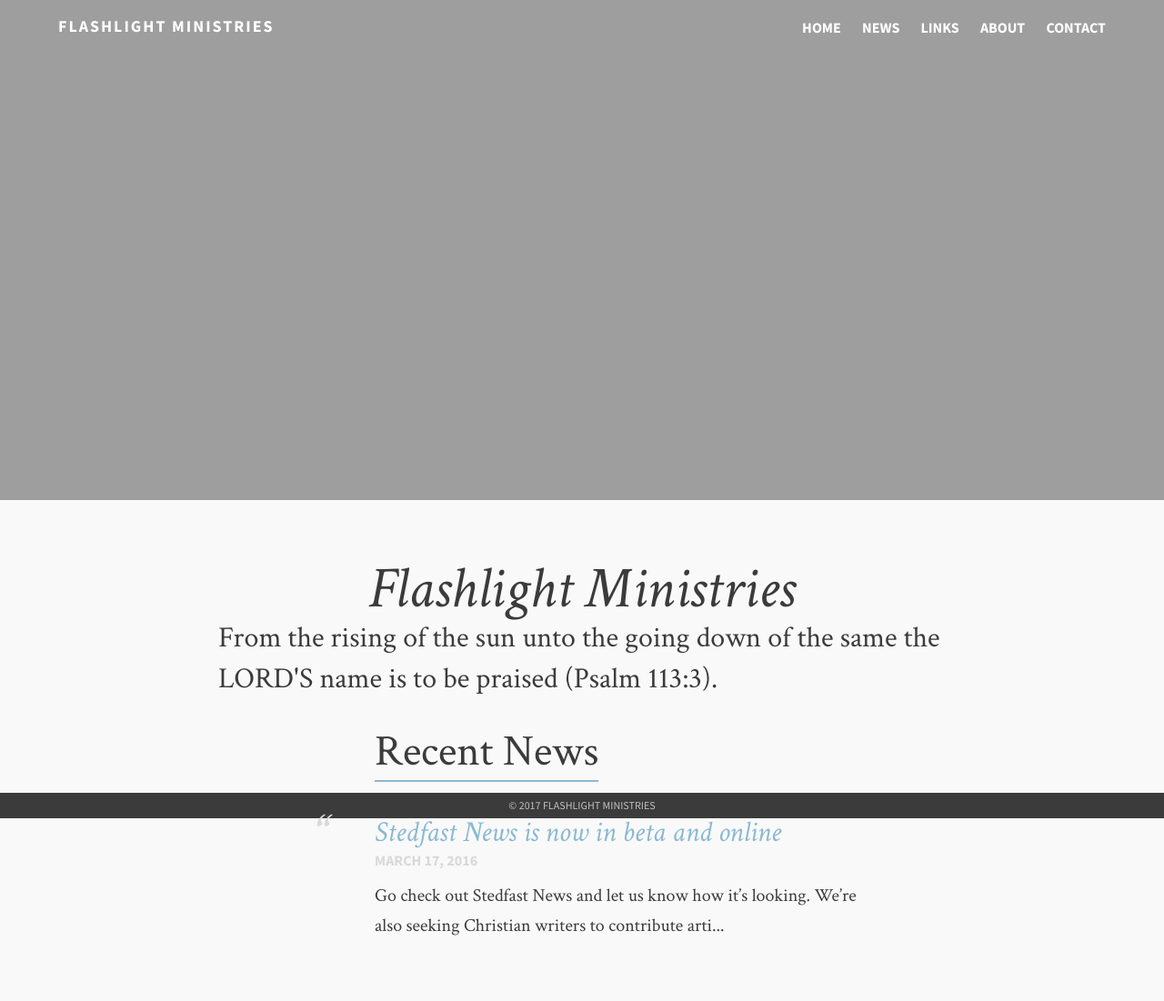
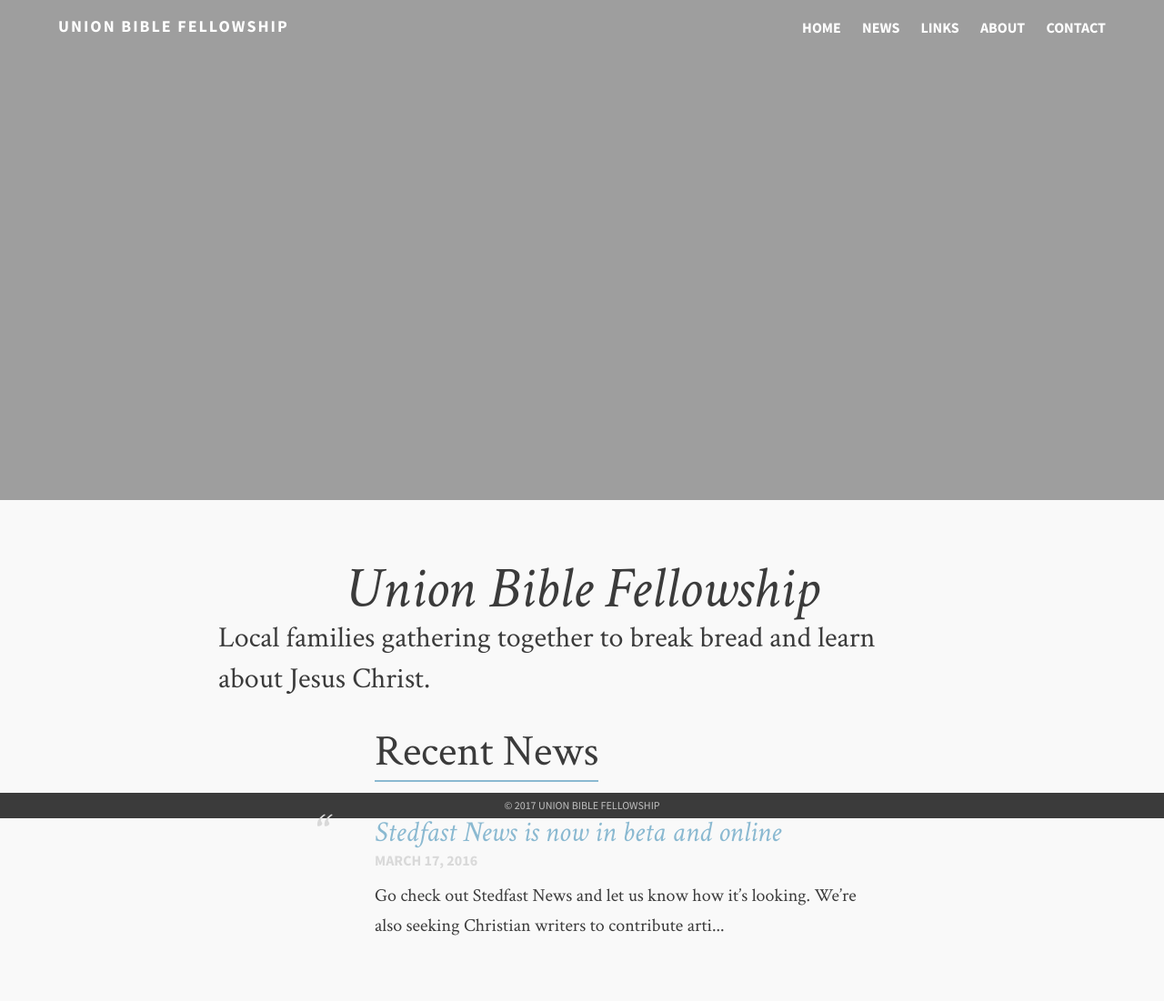
Before and after one commit to flashlightministries/unionbiblefellowship, a Jekyll site: the page built from index.md, in a window 1280 px wide. Shown: the whole page at 91% size. Built offline with Jekyll 4.4.1, drawn with Linux system fonts in a browser that asks for light colours.

Commit message:
Update _config.yml

```diff
--- a/_config.yml
+++ b/_config.yml
@@ -1,12 +1,12 @@
-title:            Flashlight Ministries
-tagline:          From the rising of the sun unto the going down of the same the LORD'S name is to be praised (Psalm 113:3).
-canonical:        http://flmin.org
+title:            Union Bible Fellowship
+tagline:          Local families gathering together to break bread and learn about Jesus Christ.
+canonical:        http://unionbiblefellowship.org
 
 # Owner/author information
 owner:
   name:           T. C. Howitt
   avatar:         todo
-  bio:            "Director"
+  bio:            "Brother"
   email:          tc@flmin.org
   twitter:        thyflashlight
   facebook:       FlashlightMinistries
@@ -14,7 +14,7 @@
   location:       "Union, OR"
 
 business:
-  name:           Flashlight Ministries
+  name:           Union Bible Fellowship
 
 tools:
   standards:      "HTML, SCSS, Jekyll"
```
